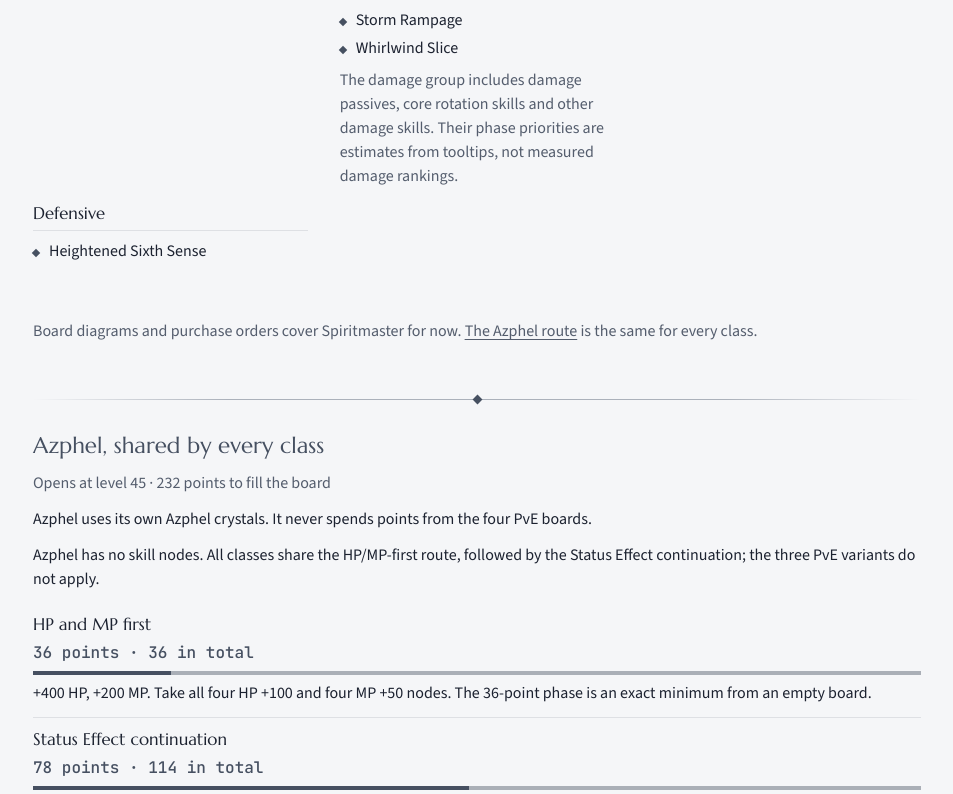
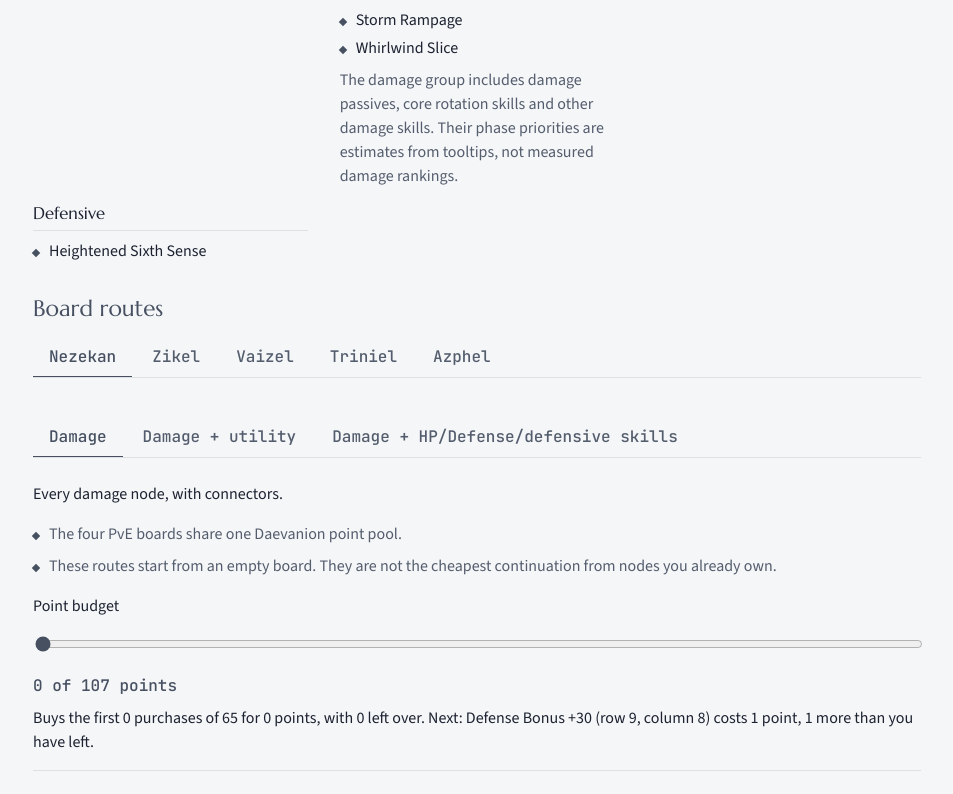
Before and after one commit to tomcorke/aion2, a React (Vite) app: page /#/daevanion/assassin in a window 1280 px wide. Shown: the part 1522-2316 px from the top of the page, without its empty margins (73-1026 px from the left). Built offline with nearby package versions, Linux system fonts and the light colour scheme.

Commit message:
Enable route viewing for all eight classes with valid budget links (#16)

```diff
--- a/src/pages/Daevanion/Daevanion.tsx
+++ b/src/pages/Daevanion/Daevanion.tsx
@@ -1,4 +1,4 @@
-import { Link, useLocation } from "react-router";
+import { useLocation } from "react-router";
 import { Tabs } from "../../components/controls/Tabs/Tabs.tsx";
 import { AzphelRoute } from "../../components/daevanion/AzphelRoute/AzphelRoute.tsx";
 import { RouteCosts } from "../../components/daevanion/RouteCosts/RouteCosts.tsx";
@@ -9,18 +9,48 @@ import { SiteFooter } from "../../components/shell/SiteFooter/SiteFooter.tsx";
 import { Diamond } from "../../components/trim/Diamond/Diamond.tsx";
 import { Rule } from "../../components/trim/Rule/Rule.tsx";
 import {
+  azphelOverview,
+  daevanionBoards,
   daevanionCaveats,
   daevanionClasses,
   daevanionReviewed,
   daevanionSources,
+  daevanionVariants,
+  type DaevanionClass,
 } from "../../data/daevanion.ts";
 import { useTitle } from "../../hooks/useTitle.ts";
+import { parseRouteBudget } from "../../lib/daevanionBudget.ts";
 import STYLES from "./Daevanion.module.css";
 
-// ponytail: #16 adds the other seven classes here; their data already loads.
-const viewerClasses = new Set(["spiritmaster"]);
+const caveats = [daevanionCaveats.emptyBoard, daevanionCaveats.estimates];
 
-const caveats = [daevanionCaveats.emptyBoard, daevanionCaveats.estimates];
+const azphelTotal = azphelOverview.phases.at(-1)!.cumulativeCost;
+
+/** A class tab keeps only a known board and route, and clamps the budget to that class's route. */
+function classHref(
+  target: DaevanionClass,
+  [boardId, variantId]: string[],
+  rawPoints: string | null,
+) {
+  const board = daevanionBoards.find(({ id }) => id === boardId)?.id;
+  // Without a known board the link opens the class root, which shows Damage.
+  const variant =
+    (board && daevanionVariants.find(({ id }) => id === variantId)?.id) ||
+    "damage";
+
+  const pve = board && board !== "azphel" ? board : "nezekan";
+  const total =
+    board === "azphel" ? azphelTotal : target.routes[variant].boardCosts[pve];
+
+  const { points } = parseRouteBudget(rawPoints, total);
+  const query = points ? `?points=${points}` : "";
+  let path = "";
+
+  if (board === "azphel") path = "/azphel";
+  else if (board) path = `/${board}/${variant}`;
+
+  return `/daevanion/${target.id}${path}${query}`;
+}
 
 export function Daevanion() {
   useTitle("Daevanion");
@@ -35,14 +65,12 @@ export function Daevanion() {
 
   const [boardId = "nezekan", variantId] = selection;
   const entry = daevanionClasses.find(({ id }) => id === classId);
+  const rawPoints = new URLSearchParams(search).get("points");
 
-  // Class tabs keep the board, variant and budget, so switching class keeps the view.
-  const tail = selection.map((segment) => `/${segment}`).join("") + search;
-
-  const tabs = daevanionClasses.map(({ id, name }) => ({
-    id,
-    label: name,
-    to: `/daevanion/${id}${tail}`,
+  const tabs = daevanionClasses.map((target) => ({
+    id: target.id,
+    label: target.name,
+    to: classHref(target, selection, rawPoints),
   }));
 
   return (
@@ -73,23 +101,12 @@ export function Daevanion() {
                 <RouteCosts entry={entry} />
                 <SkillGroups entry={entry} />
 
-                {viewerClasses.has(entry.id) ? (
-                  <RouteViewer
-                    entry={entry}
-                    boardId={boardId}
-                    variantId={variantId}
-                    rawPoints={new URLSearchParams(search).get("points")}
-                  />
-                ) : (
-                  <p className={STYLES.missing}>
-                    Board diagrams and purchase orders cover Spiritmaster for
-                    now.{" "}
-                    <Link to={`/daevanion/spiritmaster/azphel${search}`}>
-                      The Azphel route
-                    </Link>{" "}
-                    is the same for every class.
-                  </p>
-                )}
+                <RouteViewer
+                  entry={entry}
+                  boardId={boardId}
+                  variantId={variantId}
+                  rawPoints={rawPoints}
+                />
               </div>
             ) : (
               <p className={STYLES.missing}>
```
Also changed, not shown: 1 other file (tests, documents, lock files or other folders).
